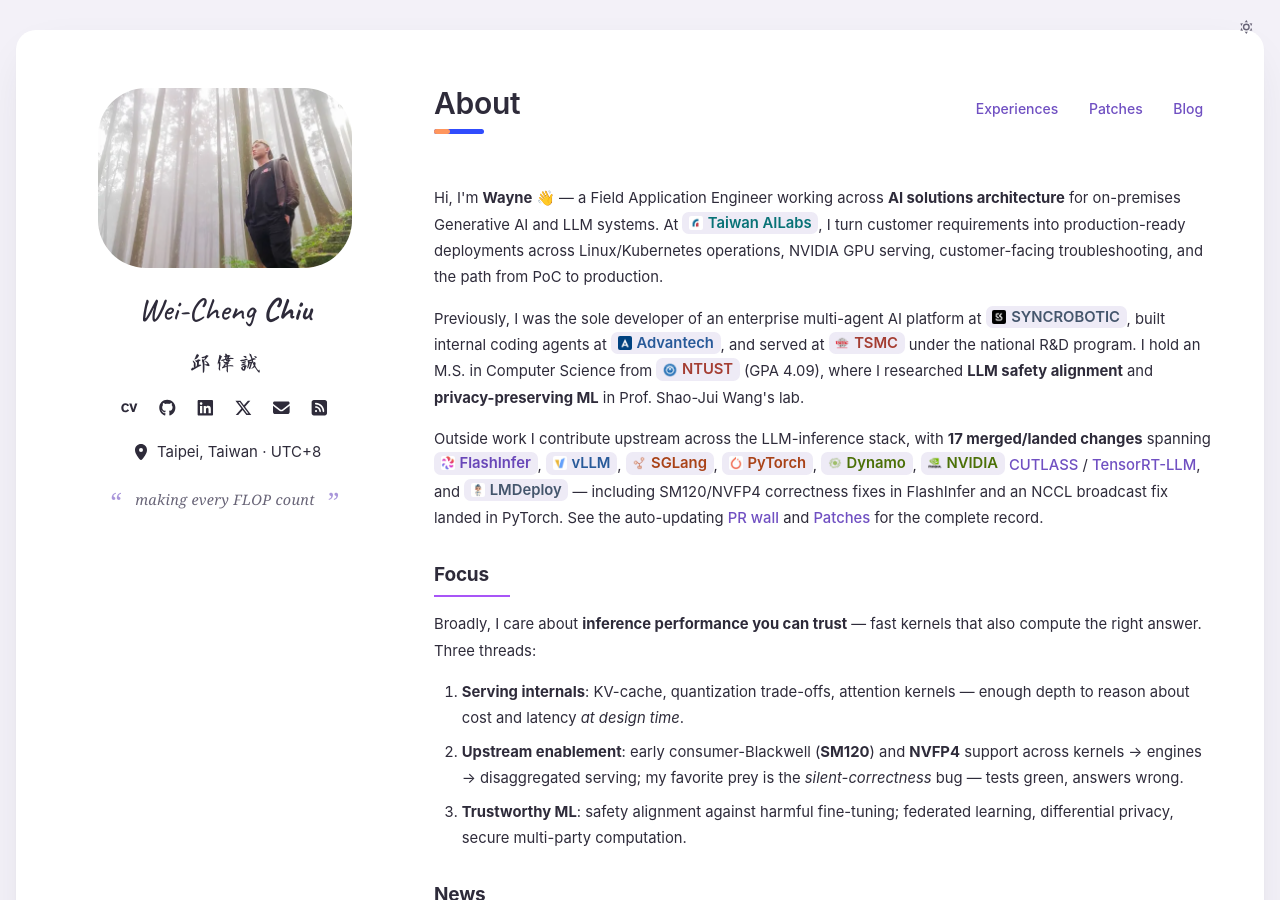
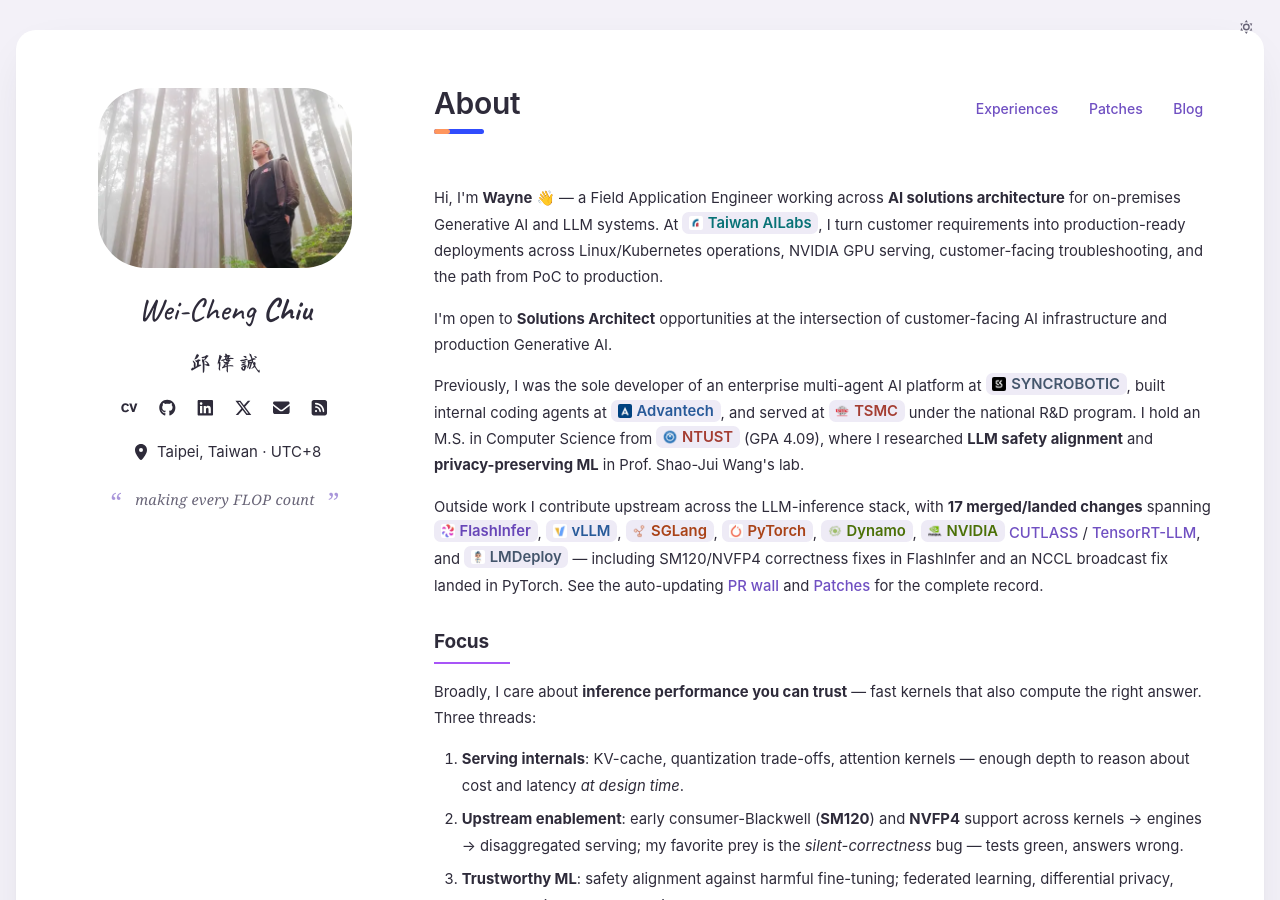
Before and after one commit to waynehacking8/waynehacking8.github.io, an MkDocs documentation site: the page built from docs/index.md, in a window 1280 px wide and 900 px high. Built offline with MkDocs 1.6.1 and Material for MkDocs 9.7.7, drawn with Linux system fonts in a browser that asks for light colours; emoji names are drawn with the system emoji font.

Commit message:
Improve Solutions Architect search positioning

```diff
--- a/docs/index.md
+++ b/docs/index.md
@@ -12,6 +12,9 @@ architecture** for on-premises Generative AI and LLM systems. At
 I turn customer requirements into production-ready deployments across
 Linux/Kubernetes operations, NVIDIA GPU serving, customer-facing
 troubleshooting, and the path from PoC to production.
+
+I'm open to **Solutions Architect** opportunities at the intersection of
+customer-facing AI infrastructure and production Generative AI.
 
 Previously, I was the sole developer of an enterprise multi-agent AI platform at
 <a href="https://syncrobotic.ai/"><span class="chip chip-navy"><img src="assets/logos/syncrobotic.png" alt="" width="64" height="64" />SYNCROBOTIC</span></a>, built internal coding agents at
--- a/mkdocs.yml
+++ b/mkdocs.yml
@@ -2,8 +2,9 @@ site_name: Wei-Cheng Chiu
 site_url: https://wayne.is-a.dev/
 site_author: Wei Cheng (Wayne) Chiu
 site_description: >-
-  Wayne Chiu is a Field Application Engineer specializing in production LLM
-  systems, NVIDIA GPU inference, CUDA, PyTorch, Kubernetes, and upstream OSS.
+  Field Application Engineer in Taipei building production GenAI and LLM
+  systems on NVIDIA GPUs, CUDA, PyTorch, and Kubernetes; open to Solutions
+  Architect roles.
 
 nav:
   - About: index.md
```
